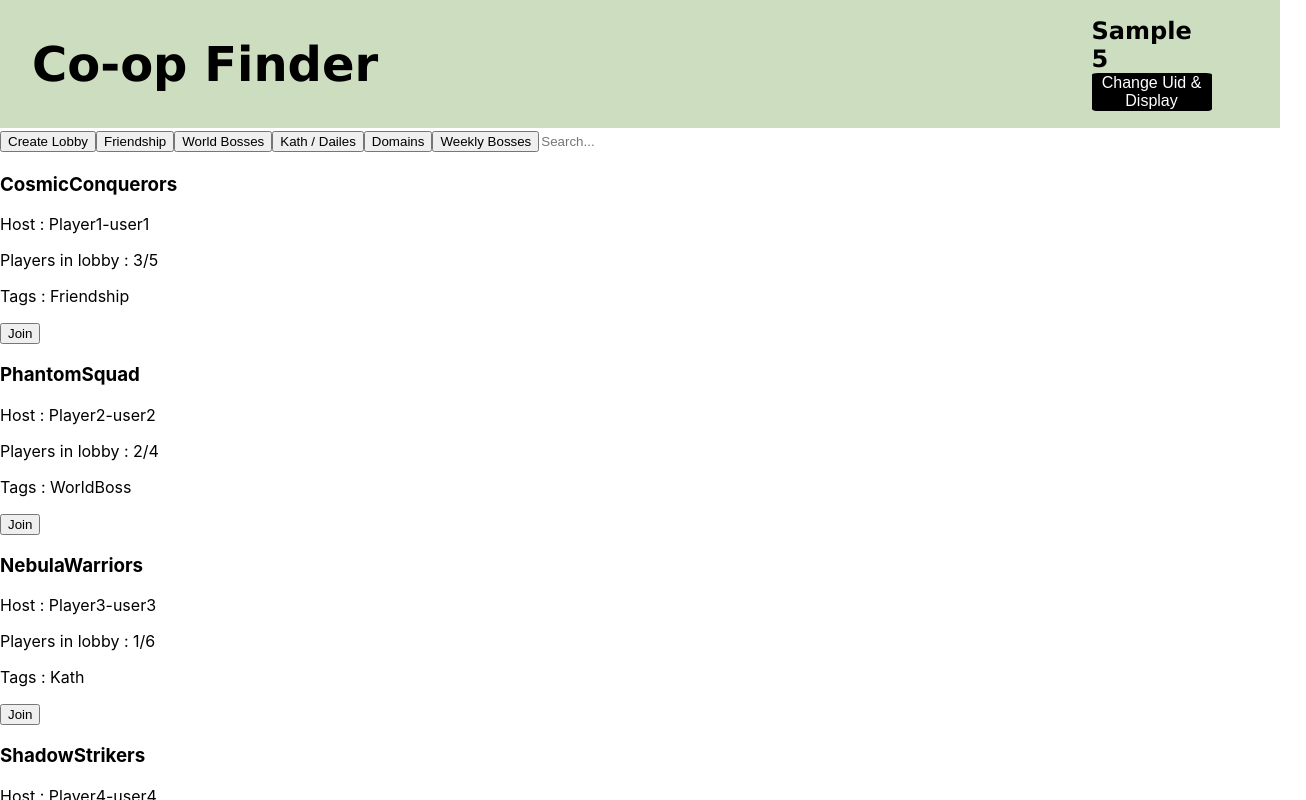
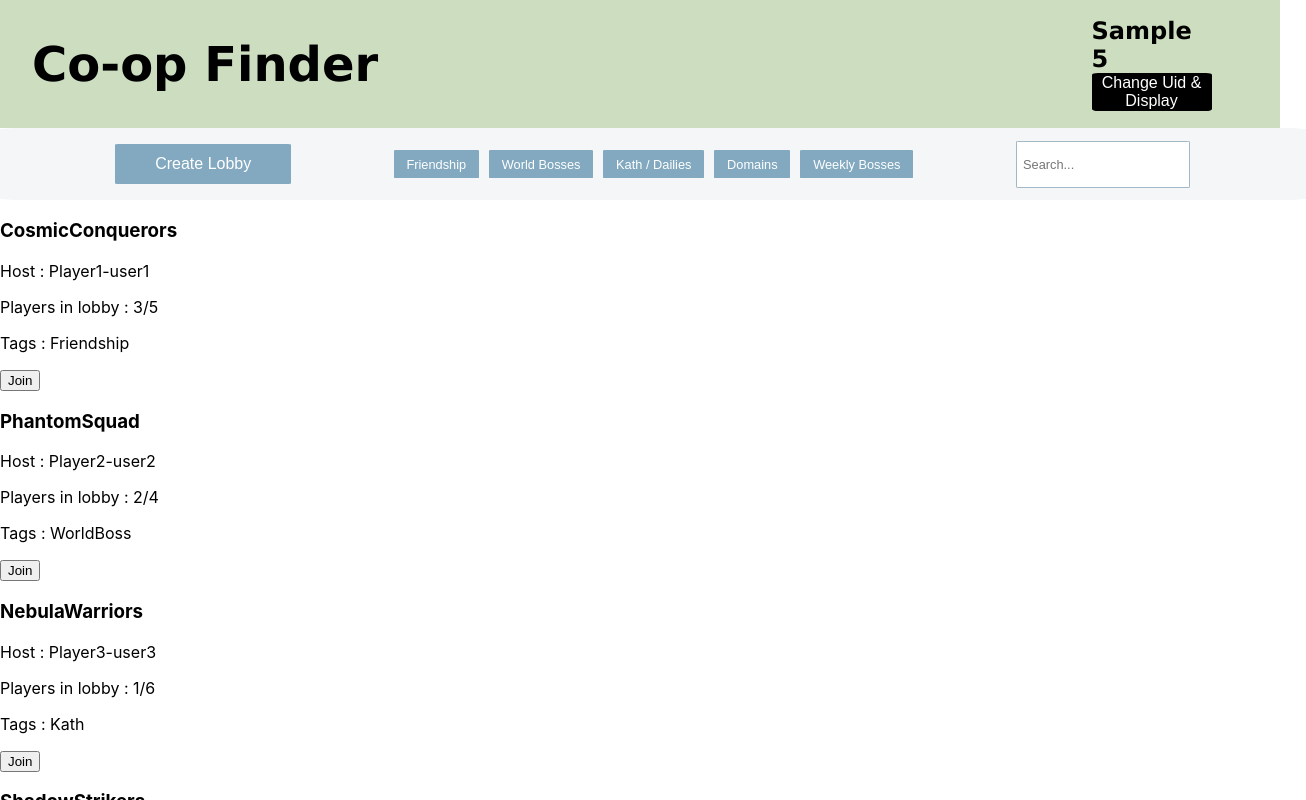
Before and after one commit to Genshin-Co-op-Finder/Co-op-Finder-FE, a React (Create React App) app: page / in a window 1280 px wide. Both pictures are taken after typing "5", "Sample" into the empty fields and a click on the button "Confirm". Shown: the top 800 px of the page, 1306 px wide, since content can reach past the window. Built offline with nearby package versions, Linux system fonts and the light colour scheme.

Commit message:
Added some filter bar styling aswell as disabling the screen when not logged in so that no joining lobby beforehand. Not happy with colors on filter bar will work out tomorrow

```diff
--- a/src/App/App.js
+++ b/src/App/App.js
@@ -1,5 +1,5 @@
 import "./App.css";
-import Home from "../Home/Home"
+import Home from "../Home/Home";
 import { useEffect, useState } from "react";
 
 function App() {
@@ -10,16 +10,15 @@ function App() {
   function saveForm(form) {
     sessionStorage.setItem("uid", form.target[0].value);
     sessionStorage.setItem("display", form.target[1].value);
-    setDisplay(form.target[1].value)
-    setUid(form.target[0].value)
+    setDisplay(form.target[1].value);
+    setUid(form.target[0].value);
     setIsLoggedIn(true);
   }
 
-  function logout(){
-    sessionStorage.clear()
-    setIsLoggedIn(false)
+  function logout() {
+    sessionStorage.clear();
+    setIsLoggedIn(false);
   }
-
 
   function checkInformation() {
     console.log(sessionStorage.getItem("uid"));
@@ -39,7 +38,8 @@ function App() {
       <header>
         <h1>Co-op Finder</h1>
         {!isLoggedIn ? (
-          <form className="loginForm"
+          <form
+            className="loginForm"
             onSubmit={(e) => {
               e.preventDefault();
               saveForm(e);
@@ -47,23 +47,22 @@ function App() {
           >
             <h2>Please log in before starting</h2>
             <div className="uidInput">
-            <input type="number" placeholder="UID" required></input>
-            <input type="text" placeholder="Display Name" required></input>
-            <button id="loginButton">Confirm</button>
+              <input type="number" placeholder="UID" required></input>
+              <input type="text" placeholder="Display Name" required></input>
+              <button id="loginButton">Confirm</button>
             </div>
           </form>
         ) : (
           <div className="displayInformation">
             <h2>{display}</h2>
             <h2>{uid}</h2>
-            <button id="loginButton" onClick={logout}>Change Uid & Display</button>
+            <button id="loginButton" onClick={logout}>
+              Change Uid & Display
+            </button>
           </div>
-
         )}
       </header>
-      <body>
-        <Home />
-      </body>
+      <body>{isLoggedIn ? <Home /> : <> <h2>Please log in To see current lobbies </h2></>}</body>
     </>
   );
 }
--- a/src/Home/Home.css
+++ b/src/Home/Home.css
@@ -0,0 +1,60 @@
+.filterBar {
+    display: flex;
+    width: 100%;
+    justify-content: space-evenly;
+    padding: 1%;
+    background-color: #F4F6F7;
+    border-radius: 2%;
+    align-items: center;
+  }
+
+  #createLobbyBtn {
+    width: 22vh;
+    height: 5vh;
+    font-size: 2vh;
+    border-radius: 2%;
+    border: none;
+    background-color: #82A9BF;
+    color: white;
+    cursor: pointer;
+    transition: background-color 0.3s;
+  }
+
+  #createLobbyBtn:hover {
+    background-color: #5A8AA3;
+  }
+
+  .filters {
+    display: flex;
+    gap: 10px;
+  }
+
+  .tab-button {
+    padding: 0.5em 1em;
+    font-size: 1.6vh;
+    background-color: #82A9BF;
+    color: white;
+    border: none;
+    border-radius: 2%;
+    cursor: pointer;
+    transition: background-color 0.3s, transform 0.1s;
+  }
+
+  .tab-button:hover {
+    background-color: #5A8AA3;
+    transform: scale(1.05);
+  }
+
+  .tab-button.active {
+    background-color: #CCDDC0;
+    color: #2B3A42;
+  }
+
+  #searchbar {
+    width: 20vh;
+    height: 4vh;
+    padding: 0.5em;
+    border-radius: 2%;
+    border: 1px solid #A3B8C6;
+    font-size: 1.6vh;
+  }
--- a/src/Home/Home.js
+++ b/src/Home/Home.js
@@ -1,3 +1,4 @@
+import "./Home.css";
 import { useEffect, useState } from "react";
 
 function Home() {
@@ -33,7 +34,7 @@ function Home() {
         <p>Host : {lobby.displayName}-{lobby.uid}</p>
         <p>Players in lobby : {lobby.playersJoin}/{lobby.playersMax}</p>
         <p>Tags : {displayTags(lobby.tags)}</p>
-        <button onClick={joinLobby(lobby.id)}>Join</button>
+        <button onClick={()=>joinLobby(lobby.id)}>Join</button>
       </div>
     ));
   }
@@ -80,14 +81,17 @@ function Home() {
 
   return (
     <>
-      <div className="filter-bar">
-        <button>Create Lobby</button>
-        <button onClick={() => activateFilter("friendship")}>Friendship</button>
-        <button onClick={() => activateFilter("worldBoss")}>World Bosses</button>
-        <button onClick={() => activateFilter("kath")}>Kath / Dailes</button>
-        <button onClick={() => activateFilter("domain")}>Domains</button>
-        <button onClick={() => activateFilter("weeklyBoss")}>Weekly Bosses</button>
+      <div className="filterBar">
+        <button id="createLobbyBtn">Create Lobby</button>
+        <aside className="filters">
+          <button className="tab-button" id="friendshipBtn" onClick={() => activateFilter("friendship")}>Friendship</button>
+          <button className="tab-button" id="worldBossBtn" onClick={() => activateFilter("worldBoss")}>World Bosses</button>
+          <button className="tab-button" id="kathBtn" onClick={() => activateFilter("kath")}>Kath / Dailies</button>
+          <button className="tab-button" id="domainBtn" onClick={() => activateFilter("domain")}>Domains</button>
+          <button className="tab-button" id="weeklyBossBtn" onClick={() => activateFilter("weeklyBoss")}>Weekly Bosses</button>
+        </aside>
         <input
+          id="searchbar"
           placeholder="Search..."
           type="text"
           onChange={(e) => setSearch(e.target.value)}
```
